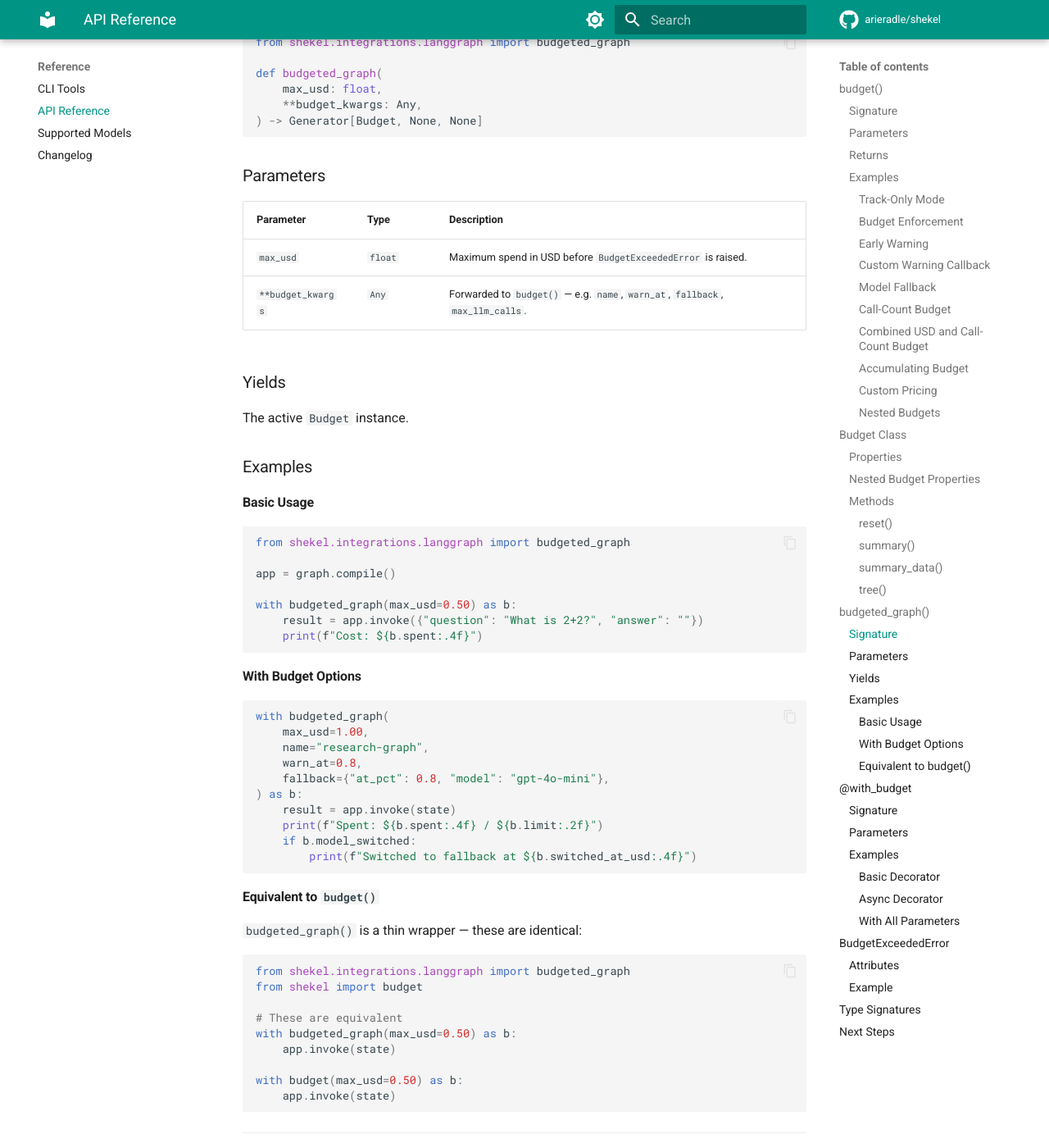
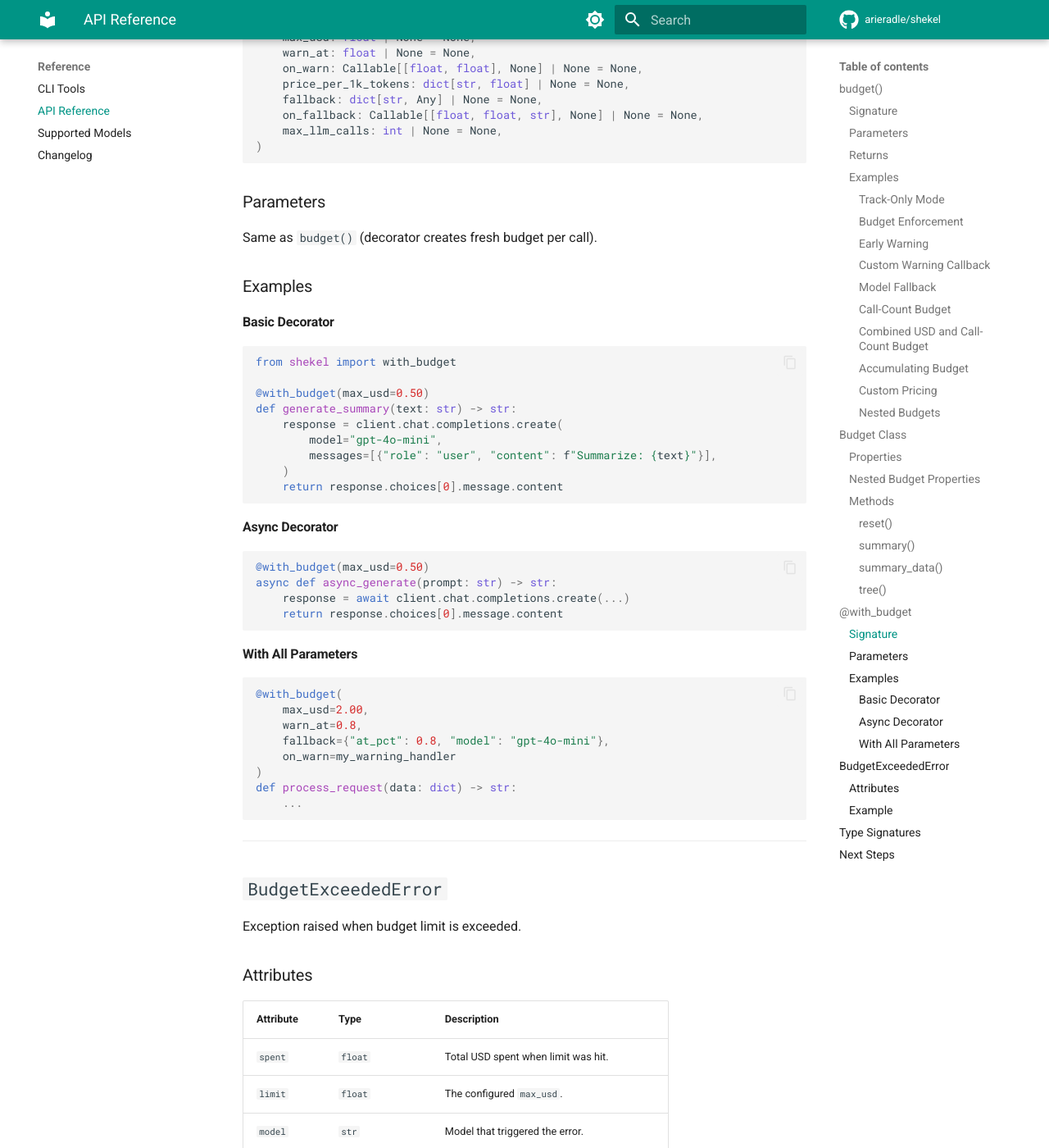
Before and after one commit to arieradle/shekel, an MkDocs documentation site: the page built from docs/api-reference.md, in a window 1280 px wide and 1400 px high, scrolled down 6137 px. Shown: the whole window at 82% size. Built offline with MkDocs 1.6.1 and Material for MkDocs 9.7.7, drawn with Linux system fonts in a browser that asks for light colours; comment, search, counter and statistics services are not loaded; the version menu is left out; some of the changed text lies outside the part shown.

Commit message:
refactor: remove budgeted_graph() — budget() works with LangGraph directly
budgeted_graph() was a 3-line wrapper around budget() that added no
behavior. Shekel patches OpenAI/Anthropic at import time, so budget()
already works with any framework including LangGraph out of the box.

Removes:
- shekel/integrations/langgraph.py
- tests/integrations/test_langgraph_integration.py
- shekel[langgraph] optional extra
- All docs references to budgeted_graph()

Co-Authored-By: Claude Sonnet 4.6 <noreply@anthropic.com>

````diff
--- a/docs/api-reference.md
+++ b/docs/api-reference.md
@@ -251,79 +251,6 @@ print(w.tree())
 
 ---
 
-## `budgeted_graph()`
-
-Convenience context manager for running LangGraph graphs inside a shekel budget. Requires `pip install shekel[langgraph]`.
-
-### Signature
-
-```python
-from shekel.integrations.langgraph import budgeted_graph
-
-def budgeted_graph(
-    max_usd: float,
-    **budget_kwargs: Any,
-) -> Generator[Budget, None, None]
-```
-
-### Parameters
-
-| Parameter | Type | Description |
-|-----------|------|-------------|
-| `max_usd` | `float` | Maximum spend in USD before `BudgetExceededError` is raised. |
-| `**budget_kwargs` | `Any` | Forwarded to `budget()` — e.g. `name`, `warn_at`, `fallback`, `max_llm_calls`. |
-
-### Yields
-
-The active `Budget` instance.
-
-### Examples
-
-#### Basic Usage
-
-```python
-from shekel.integrations.langgraph import budgeted_graph
-
-app = graph.compile()
-
-with budgeted_graph(max_usd=0.50) as b:
-    result = app.invoke({"question": "What is 2+2?", "answer": ""})
-    print(f"Cost: ${b.spent:.4f}")
-```
-
-#### With Budget Options
-
-```python
-with budgeted_graph(
-    max_usd=1.00,
-    name="research-graph",
-    warn_at=0.8,
-    fallback={"at_pct": 0.8, "model": "gpt-4o-mini"},
-) as b:
-    result = app.invoke(state)
-    print(f"Spent: ${b.spent:.4f} / ${b.limit:.2f}")
-    if b.model_switched:
-        print(f"Switched to fallback at ${b.switched_at_usd:.4f}")
-```
-
-#### Equivalent to `budget()`
-
-`budgeted_graph()` is a thin wrapper — these are identical:
-
-```python
-from shekel.integrations.langgraph import budgeted_graph
-from shekel import budget
-
-# These are equivalent
-with budgeted_graph(max_usd=0.50) as b:
-    app.invoke(state)
-
-with budget(max_usd=0.50) as b:
-    app.invoke(state)
-```
-
----
-
 ## `@with_budget`
 
 Decorator that wraps functions with a budget context.
--- a/pyproject.toml
+++ b/pyproject.toml
@@ -62,9 +62,8 @@ dependencies = []
 openai = ["openai>=1.0.0"]
 anthropic = ["anthropic>=0.7.0"]
 langfuse = ["langfuse>=2.0.0"]
-langgraph = ["langgraph>=0.1.0"]
 litellm = ["litellm>=1.0.0"]
-all = ["openai>=1.0.0", "anthropic>=0.7.0", "langfuse>=2.0.0", "langgraph>=0.1.0", "litellm>=1.0.0"]
+all = ["openai>=1.0.0", "anthropic>=0.7.0", "langfuse>=2.0.0", "litellm>=1.0.0"]
 all-models = ["openai>=1.0.0", "anthropic>=0.7.0", "langfuse>=2.0.0", "tokencost>=0.1.0"]
 cli = ["click>=8.0.0"]
 dev = [
@@ -134,9 +133,6 @@ ignore_missing_imports = true
 module = "langfuse"
 ignore_missing_imports = true
 
-[[tool.mypy.overrides]]
-module = "langgraph"
-ignore_missing_imports = true
 
 [[tool.mypy.overrides]]
 module = "litellm"
````
Also changed, not shown: docs/changelog.md (+0 -6 lines), docs/index.md (+0 -12 lines), docs/installation.md (+0 -23 lines), docs/integrations/langgraph.md (+3 -24 lines), docs/quickstart.md (+3 -3 lines), 5 other files.
